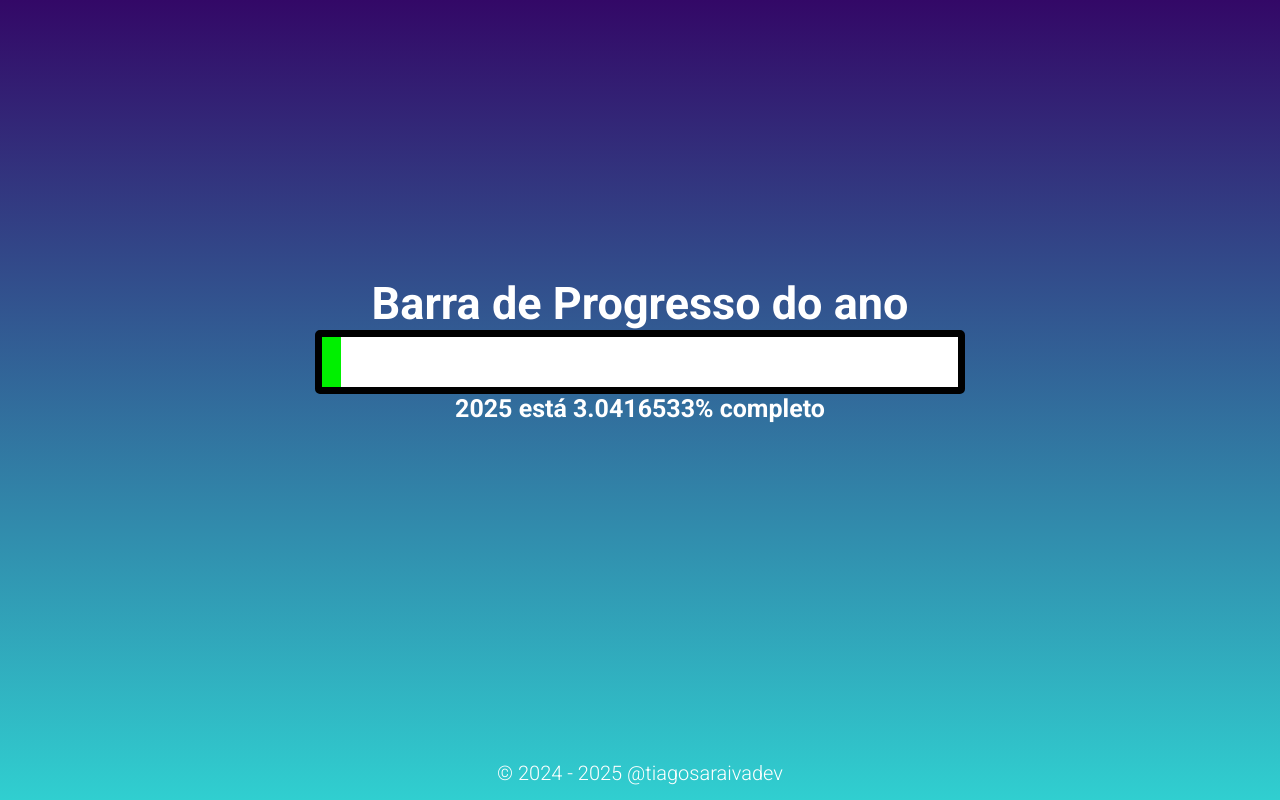
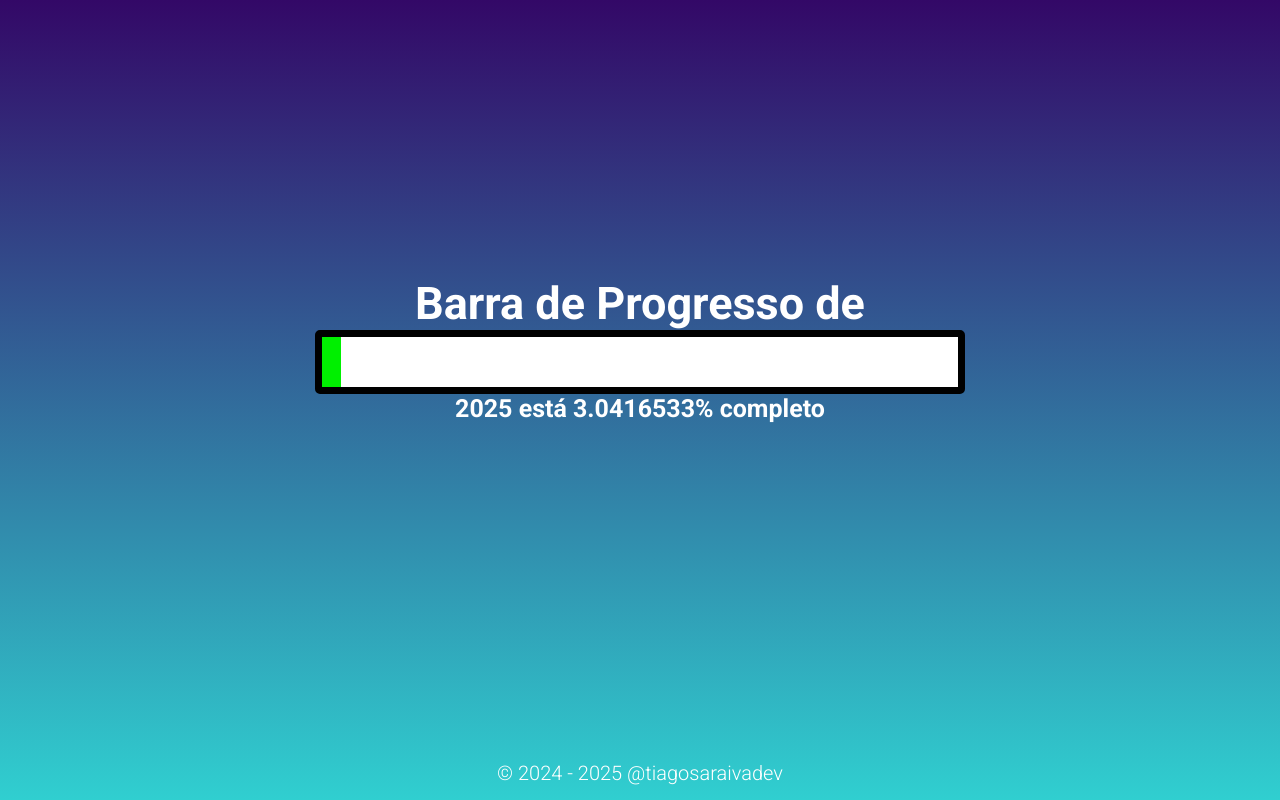
Before and after one commit to tiagosaraivadev/yearprogressbar, a plain HTML site: page index.html in a window 1280 px wide. Drawn offline with Linux system fonts and the light colour scheme.

Commit message:
changing barra de progresso title

```diff
--- a/index.html
+++ b/index.html
@@ -4,7 +4,7 @@
     <meta charset="UTF-8">
     <meta name="viewport" content="width=device-width, initial-scale=1.0">
     <meta name="google-adsense-account" content="ca-pub-6421059333081395">
-    <title>Year Progress Bar</title>
+    <title>Barra de Progresso do Ano</title>
     <link rel="stylesheet" href="style.css">
     <link rel="shortcut icon" href="images/favicon.png" type="image/x-icon">
     <link rel="alternate" hreflang="en-gb" href="http://en-gb.site.com" />
@@ -13,7 +13,7 @@
     <main>
         <div id="container">
             <div id="title">
-                <h2>Barra de Progresso do ano</h2>
+                <h2>Barra de Progresso de <span class="footerYear"></span></h2>
             </div>
             <div id="myBar">
                 <div id="myProgress"></div>
```
